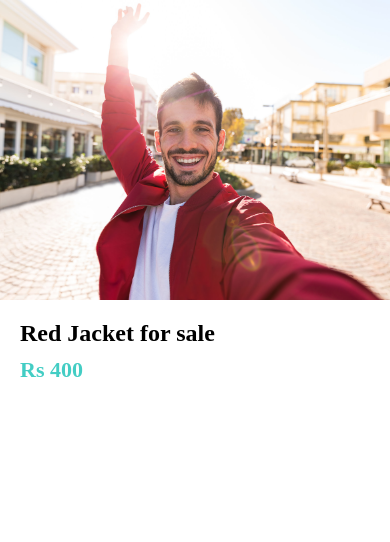
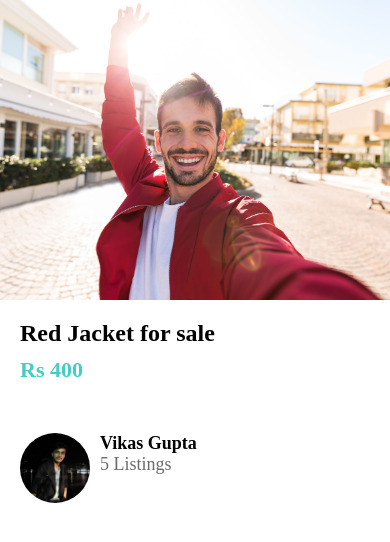
Before and after one commit to viikkkas/Major-I, a React Native app: screen / in a window 390 px wide. Shown: the top 542 px of the page. Built offline with nearby package versions, Linux system fonts and the light colour scheme.

Commit message:
ListItem component

```diff
--- /dev/null
+++ b/app/components/ListItem.js
@@ -0,0 +1,37 @@
+import React from "react";
+import { Image, StyleSheet, View } from "react-native";
+
+import colors from "../config/colors";
+import AppText from "./AppText";
+
+function ListItem({ title, subTitle, image }) {
+  return (
+    <View style={styles.container}>
+      <Image style={styles.image} source={image} />
+      <View>
+        <AppText style={styles.title}>{title}</AppText>
+        <AppText style={styles.subTitle}>{subTitle}</AppText>
+      </View>
+    </View>
+  );
+}
+
+const styles = StyleSheet.create({
+  container: {
+    flexDirection: "row",
+  },
+  image: {
+    width: 70,
+    height: 70,
+    borderRadius: 35,
+    marginRight: 10,
+  },
+  subTitle: {
+    color: colors.medium,
+  },
+  title: {
+    fontWeight: "bold",
+  },
+});
+
+export default ListItem;
--- a/app/config/colors.js
+++ b/app/config/colors.js
@@ -2,4 +2,5 @@
   primary: "#fc5c65",
   secondary: "#43cdc4",
   white: "white",
+  medium: "#6e6969",
 };
--- a/app/screens/ListingDetailScreen.js
+++ b/app/screens/ListingDetailScreen.js
@@ -1,7 +1,9 @@
 import React from "react";
 import { Image, StyleSheet, View } from "react-native";
+
 import AppText from "../components/AppText";
 import colors from "../config/colors";
+import ListItem from "../components/ListItem";
 
 function ListingDetailScreen(props) {
   return (
@@ -10,6 +12,13 @@
       <View style={styles.detailsContainer}>
         <AppText style={styles.title}>Red Jacket for sale</AppText>
         <AppText style={styles.price}>Rs 400</AppText>
+        <View style={styles.userContainer}>
+          <ListItem
+            image={require("../assets/vikas.jpg")}
+            title="Vikas Gupta"
+            subTitle="5 Listings"
+          />
+        </View>
       </View>
     </View>
   );
@@ -33,6 +42,9 @@
     fontSize: 24,
     fontWeight: "700",
   },
+  userContainer: {
+    marginVertical: 40,
+  },
 });
 
 export default ListingDetailScreen;
```
